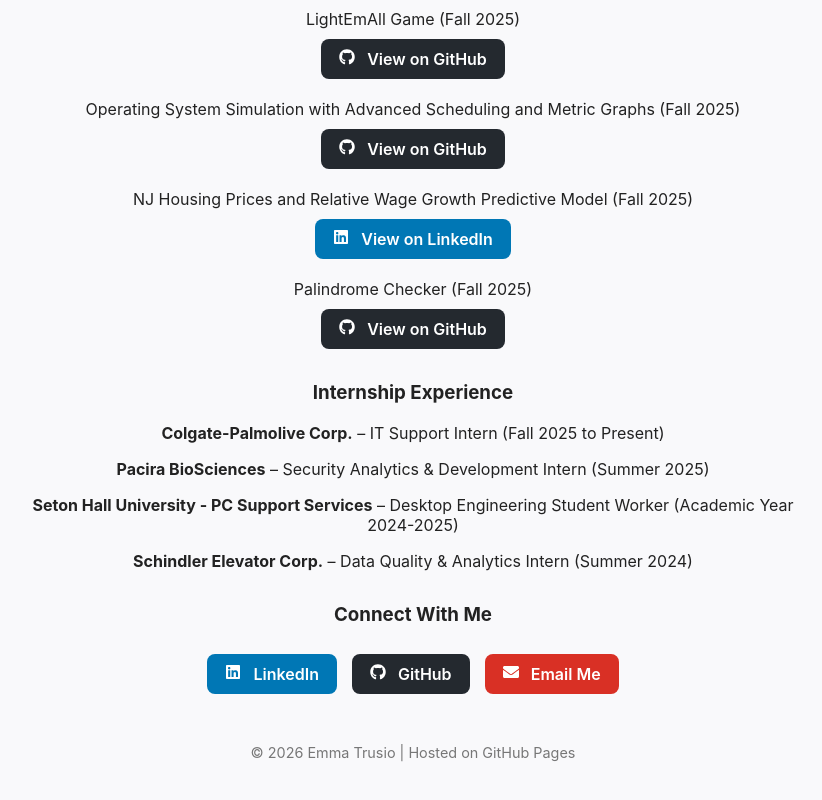
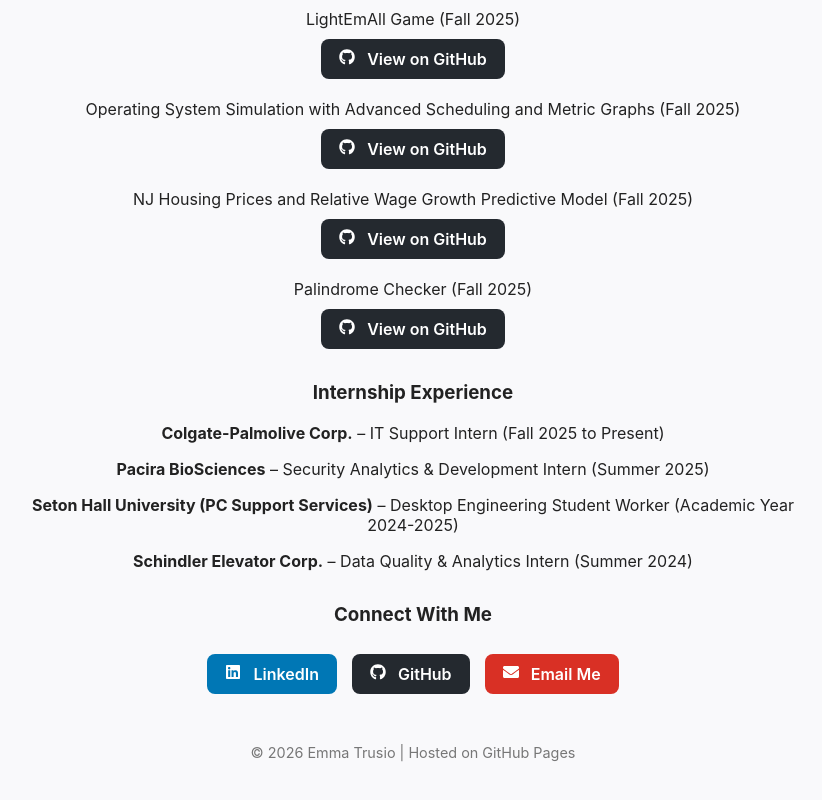
Before and after one commit to eetrusio14/my-portfolio, a React (Create React App) app: page / in a window 1280 px wide. Shown: the part 1122-1922 px from the top of the page, without its empty margins (227-1049 px from the left). Built offline with nearby package versions, Linux system fonts and the light colour scheme.

Commit message:
Updated link for DM project

```diff
--- a/src/App.js
+++ b/src/App.js
@@ -98,12 +98,12 @@
           <li>
             <div>NJ Housing Prices and Relative Wage Growth Predictive Model (Fall 2025)</div>
             <a
-              href="https://www.linkedin.com/in/emmatrusio/"
+              href="https://github.com/eetrusio14/nj-housing-prices-and-relative-wage-growth-predictive-model"
               target="_blank"
               rel="noopener noreferrer"
-              className="button linkedin"
+              className="button github"
             >
-              <FaLinkedin /> &nbsp; View on LinkedIn
+              <FaGithub /> &nbsp; View on GitHub
             </a>
           </li>
 
@@ -127,7 +127,7 @@
         <h3>Internship Experience</h3>
         <p><strong>Colgate-Palmolive Corp.</strong> – IT Support Intern (Fall 2025 to Present)</p>
         <p><strong>Pacira BioSciences</strong> – Security Analytics & Development Intern (Summer 2025)</p>
-        <p><strong>Seton Hall University - PC Support Services</strong> – Desktop Engineering Student Worker (Academic Year 2024-2025)</p>
+        <p><strong>Seton Hall University (PC Support Services)</strong> – Desktop Engineering Student Worker (Academic Year 2024-2025)</p>
         <p><strong>Schindler Elevator Corp.</strong> – Data Quality & Analytics Intern (Summer 2024)</p>
       </section>
 
```
